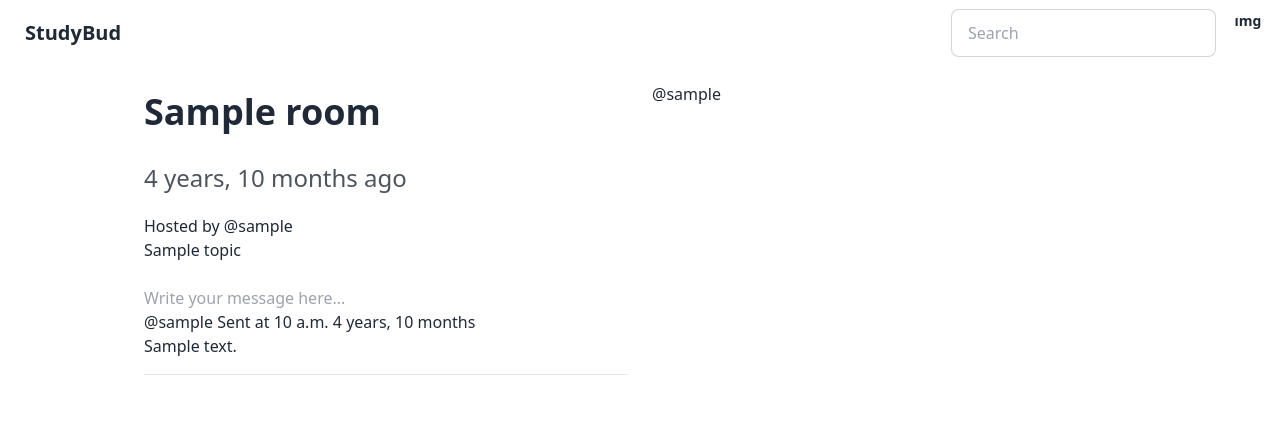
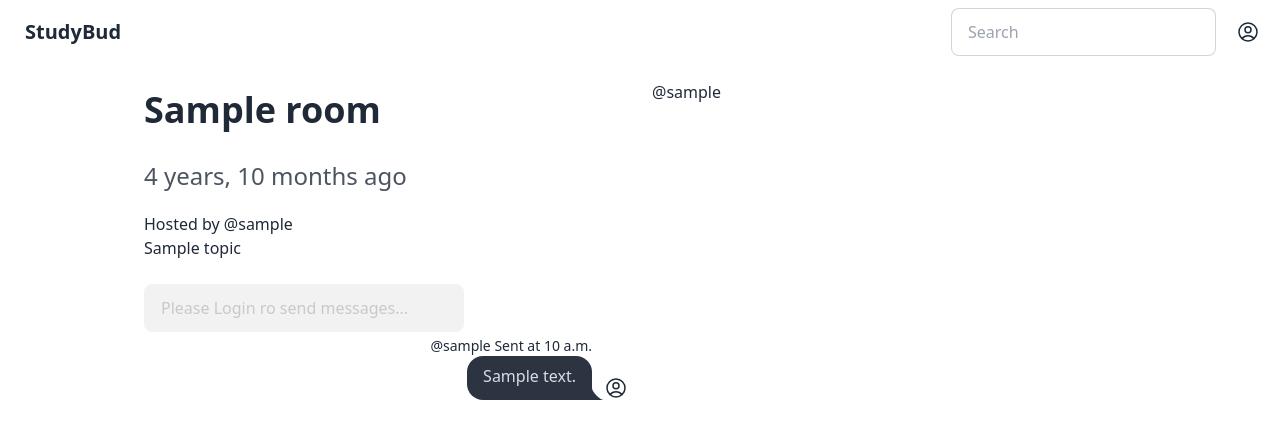
Before and after one commit to cliali/Django-StudyBud, a Django app: page /base/room/1/ in a window 1280 px wide. Shown: the top 439 px of the page. Run offline with Django 4.2, Linux system fonts and the light colour scheme; tables that the repository leaves empty hold one stand-in row (values such as "Sample post"); some libraries are stand-ins or nearby versions.

Commit message:
💄 add some style to comment section

```diff
--- a/django_studybud/base/templates/base/room.html
+++ b/django_studybud/base/templates/base/room.html
@@ -16,27 +16,40 @@
             </div>
             <span>{{ room.topic }}</span>
         </div>
-        <div class="room__message">
-            <form action="" method="POST">
-              {% csrf_token %}
-              <input name="body" placeholder="Write your message here..." />
-            </form>
-        </div>
+
+        {% if user.is_authenticated %}
+            <div>
+                <form action="" method="POST">
+                    {% csrf_token %}
+                    <input type="text" placeholder="Write your message here..." class="input input-bordered w-full max-w-xs" />
+                </form>
+            </div>
+        {% else %}
+            <input type="text" placeholder="Please Login ro send messages..." class="input input-bordered w-full max-w-xs" disabled />
+        {% endif %}
+
         {% for message in room_messages %}
-            <div>
-                <div class="mb-4">
+
+            {% if request.user.username == message.user.username %}
+            <div class="chat chat-start">
+            {% else %}
+            <div class="chat chat-end">
+            {% endif %}
+
+                <div class="chat-image avatar">
                     <div>
-                        <a href="">
-                            <span>@{{message.user.username}} Sent at {{ message.created.time }}</span>
-                        </a>
-                        <span>{{ message.created|timesince }}</span>
-                    </div>
-                    <div>
-                        {{message.body}}
+                        <svg xmlns="http://www.w3.org/2000/svg" fill="none" viewBox="0 0 24 24" stroke-width="1.5" stroke="currentColor" class="size-6">
+                            <path stroke-linecap="round" stroke-linejoin="round" d="M17.982 18.725A7.488 7.488 0 0 0 12 15.75a7.488 7.488 0 0 0-5.982 2.975m11.963 0a9 9 0 1 0-11.963 0m11.963 0A8.966 8.966 0 0 1 12 21a8.966 8.966 0 0 1-5.982-2.275M15 9.75a3 3 0 1 1-6 0 3 3 0 0 1 6 0Z" />
+                        </svg>
                     </div>
                 </div>
-                <hr>
+                <div class="chat-header">
+                    @{{message.user.username}} Sent at
+                    <time>{{message.created.time}}</time>
+                </div>
+                <div class="chat-bubble">{{message.body}}</div>
             </div>
+
         {% endfor %}
     </div>
 
--- a/django_studybud/base/templates/navbar.html
+++ b/django_studybud/base/templates/navbar.html
@@ -1,7 +1,7 @@
 <nav>
     <div class="navbar bg-base-100">
     <div class="flex-1">
-      <a class="btn btn-ghost text-xl">StudyBud</a>
+      <a href="{% url 'base:home' %}" class="btn btn-ghost text-xl">StudyBud</a>
     </div>
     <div class="flex-none gap-2">
       <form action="{% url 'base:home' %}" method="GET">
@@ -11,8 +11,10 @@
       </form>
       <div class="dropdown dropdown-end">
         <div tabindex="0" role="button" class="btn btn-ghost btn-circle avatar">
-          <div class="w-10 rounded-full">
-            <!-- image -->img
+          <div>
+            <svg xmlns="http://www.w3.org/2000/svg" fill="none" viewBox="0 0 24 24" stroke-width="1.5" stroke="currentColor" class="size-6">
+              <path stroke-linecap="round" stroke-linejoin="round" d="M17.982 18.725A7.488 7.488 0 0 0 12 15.75a7.488 7.488 0 0 0-5.982 2.975m11.963 0a9 9 0 1 0-11.963 0m11.963 0A8.966 8.966 0 0 1 12 21a8.966 8.966 0 0 1-5.982-2.275M15 9.75a3 3 0 1 1-6 0 3 3 0 0 1 6 0Z" />
+            </svg>
           </div>
         </div>
         {% if user.is_authenticated %}
```
